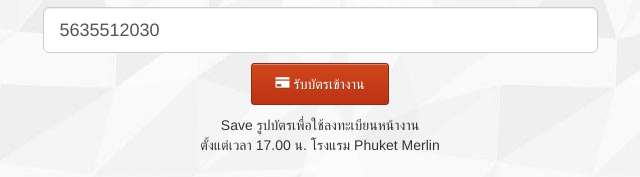
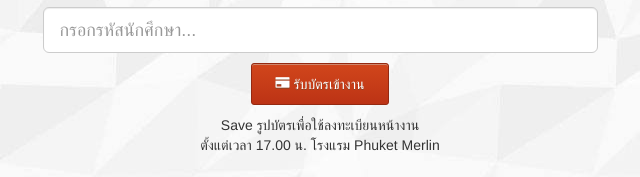
Before and after one commit to palmmymumu/CoE-Byenior-Ticket, a plain HTML site: page index.html in a window 1280 px wide. Shown: the part 303-480 px from the top of the page, 320-960 px from the left. Drawn offline with nearby package versions, Linux system fonts and the light colour scheme; some packages are replaced by stand-ins of ours; a script that the page names is missing.

Commit message:
Remove textbox default value

```diff
--- a/index.html
+++ b/index.html
@@ -24,7 +24,7 @@
           </p>
           <p>
             <p>
-              <input type="text" id="id" placeholder="กรอกรหัสนักศึกษา..." class="form-control input-lg" value="5635512030">
+              <input type="text" id="id" placeholder="กรอกรหัสนักศึกษา..." class="form-control input-lg">
             </p>
             <button type="submit" id="submit" class="btn btn-custom"><span class="glyphicon glyphicon-credit-card"></span> รับบัตรเข้างาน</button>
           </p>
```
